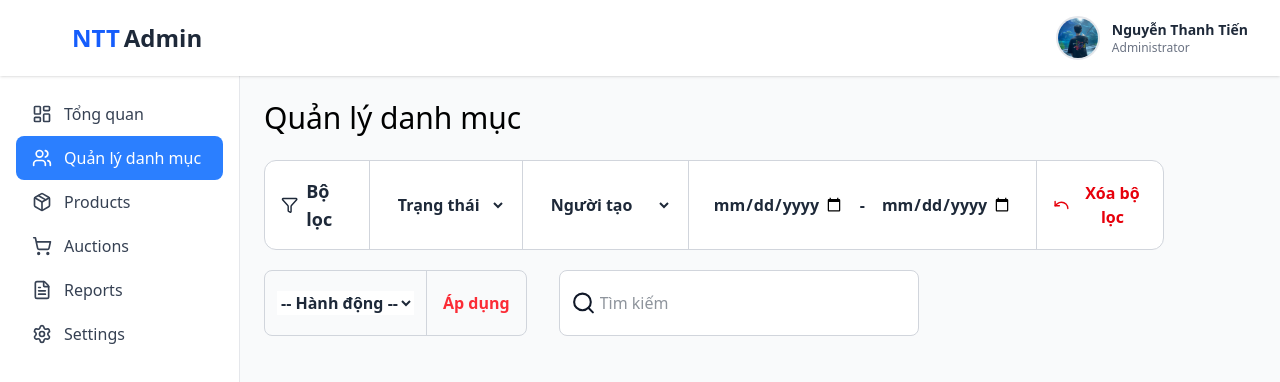
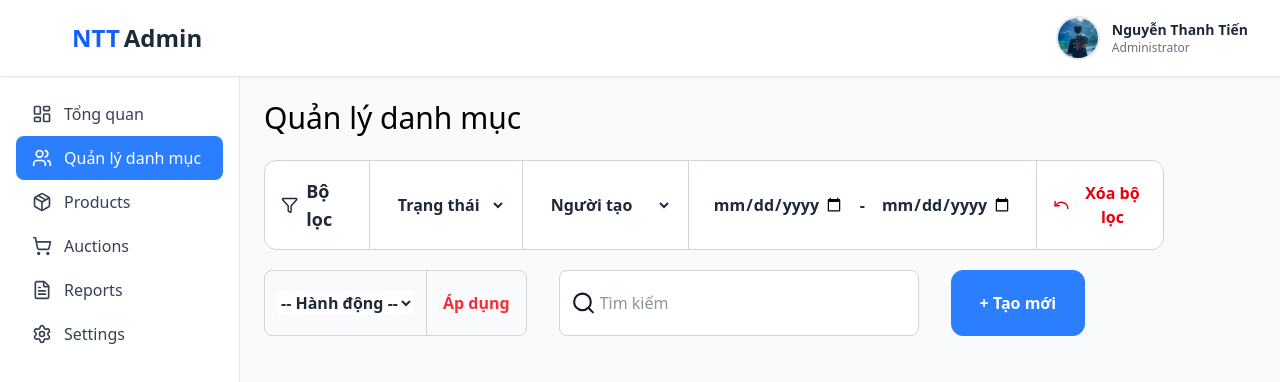
Before and after one commit to NguyenThanhTien539/online-auction-personal-project, a React (Vite) app in the folder frontend/: page /admin/categories in a window 1280 px wide. Shown: the top 382 px of the page. Built offline with nearby package versions, Linux system fonts and the light colour scheme.

Commit message:
add new button for filter bar

```diff
--- a/frontend/src/components/admin/FilterBar.tsx
+++ b/frontend/src/components/admin/FilterBar.tsx
@@ -1,4 +1,5 @@
 import { FilterIcon, UndoIcon, Search } from "lucide-react";
+import CreateButton from "../common/CreateButtons";
 
 export default function FilterBar() {
   return (
@@ -79,6 +80,9 @@ export default function FilterBar() {
               className="absolute left-3 top-1/2 transform -translate-y-1/2 text-gray-900"
             />
           </div>
+          <div>
+            <CreateButton />
+          </div>
         </div>
       </div>
     </>
--- /dev/null
+++ b/frontend/src/components/common/CreateButtons.tsx
@@ -0,0 +1,9 @@
+export default function CreateButton() {
+  return (
+    <>
+      <button className="border border-blue-500 bg-blue-500 rounded-xl px-7 py-5 cursor-pointer hover:bg-blue-600">
+        <span className="text-white font-semibold">+ Tạo mới</span>
+      </button>
+    </>
+  );
+}
```
